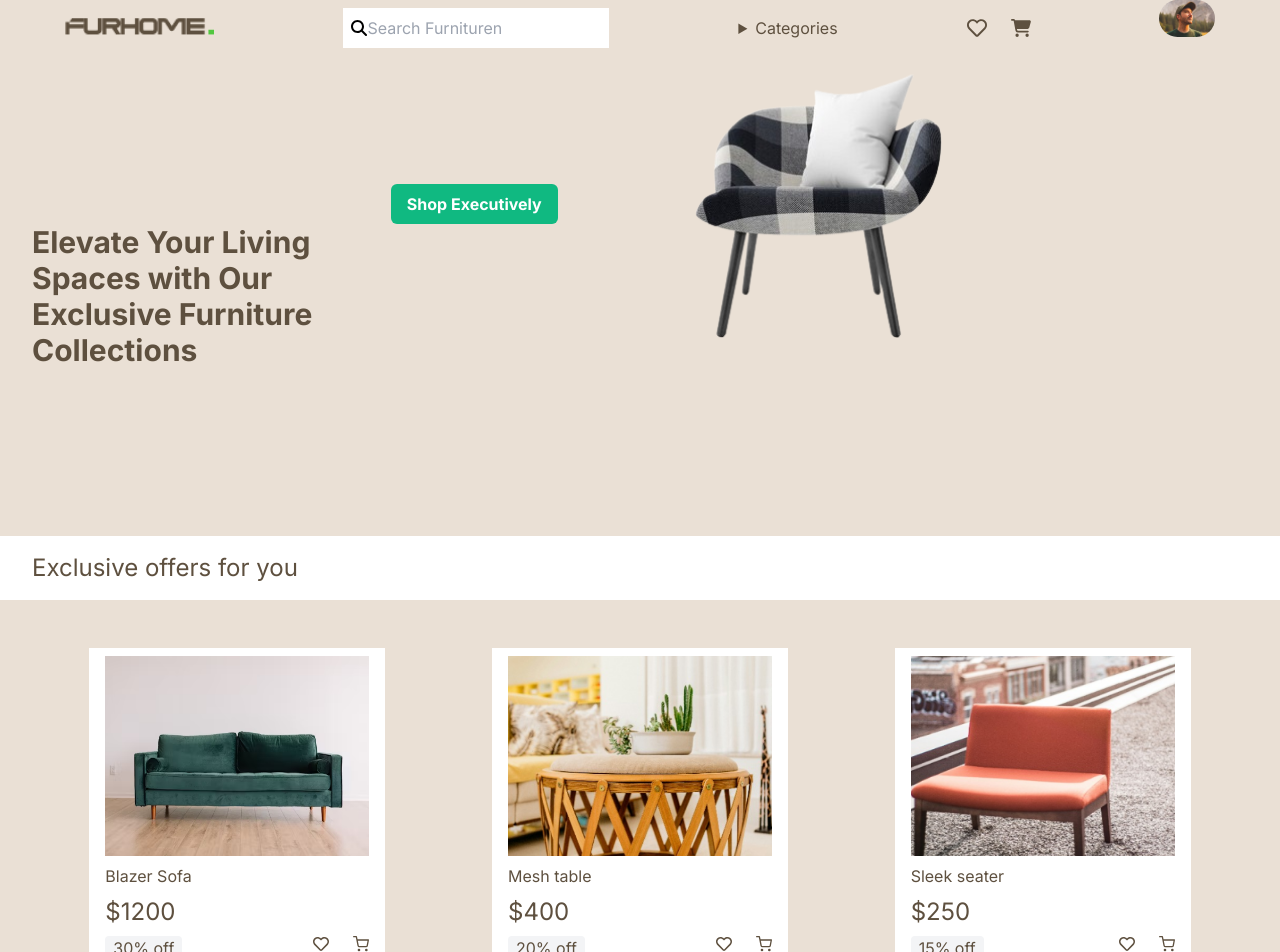
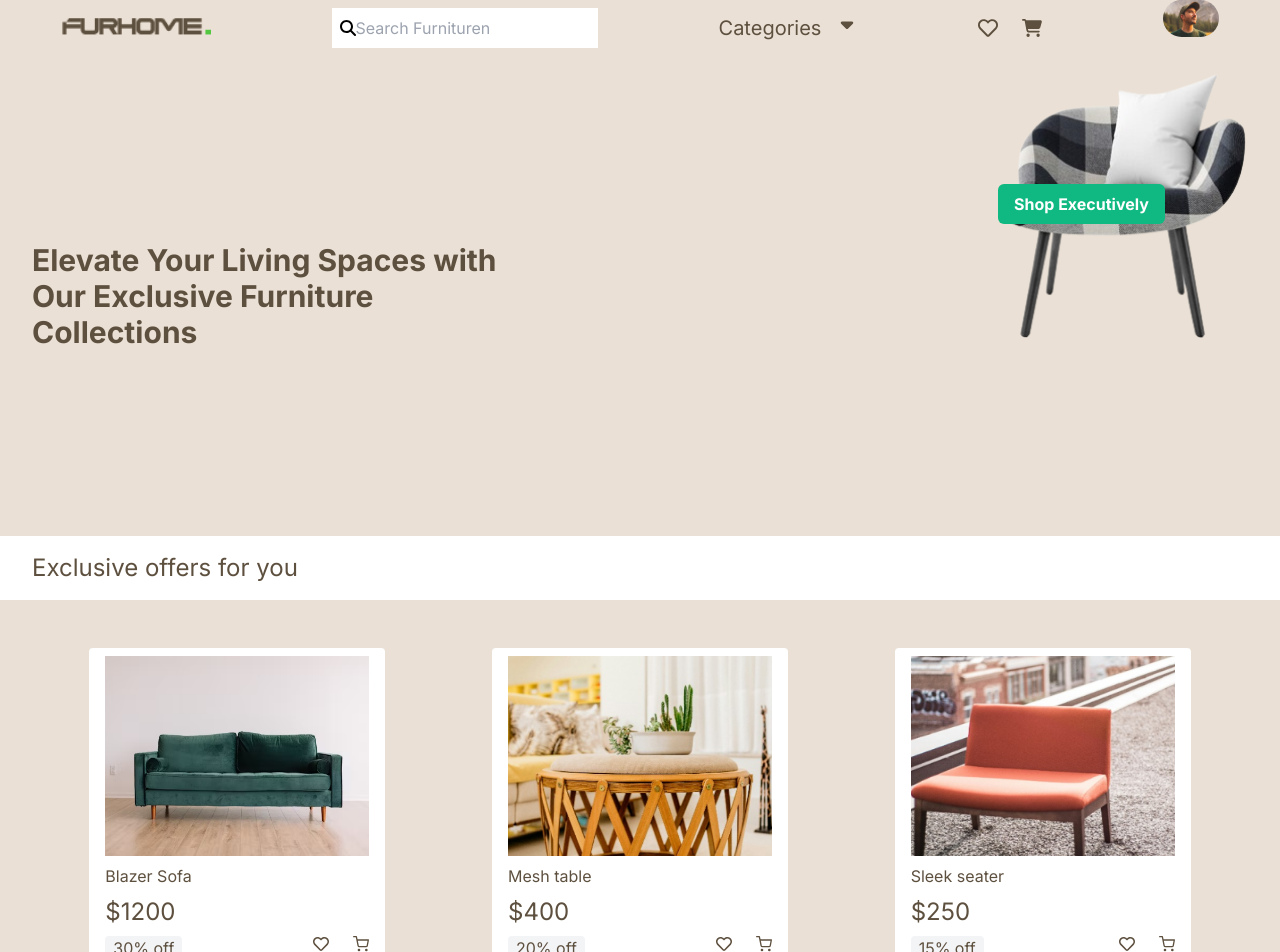
Before and after one commit to MuthoniMN/hng-frontend-2, a Next.js app: page / in a window 1280 px wide. Shown: the top 952 px of the page. Built offline with nearby package versions, Linux system fonts and the light colour scheme.

Commit message:
Refact: styling changes

```diff
--- a/src/components/CartSummary.js
+++ b/src/components/CartSummary.js
@@ -5,7 +5,7 @@ import {useRouter} from "next/navigation"
 const CartSummary = () => {
   const router = useRouter()
   return (
-    <div className="flex flex-col gap-4 py-4 px-2 w-full md:w-3/4 bg-white">
+    <div className="flex flex-col gap-4 py-4 px-2 w-full md:w-3/4 rounded bg-white">
     <div className="flex justify-between">
     <h4 className="text-xl">Summary</h4>
       <p>2 × 1</p>
--- a/src/components/CategoriesDropdown.js
+++ b/src/components/CategoriesDropdown.js
@@ -1,8 +1,10 @@
+import { FaCaretDown } from "react-icons/fa6";
 const CategoriesDropdown = () => {
     return (
-        <details className="hidden md:block">
-            <summary>Categories</summary>
-        </details>
+        <div className="hidden md:flex gap-4">
+            <h3 className="text-xl">Categories</h3>
+            <FaCaretDown className="text-xl" />
+        </div>
     )
 }
 
--- a/src/components/HeroHome.js
+++ b/src/components/HeroHome.js
@@ -4,8 +4,8 @@ const HeroHome = () => {
     return (
         <section className="flex flex-wrap md:flex-nowrap justify-center md:justify-between gap-4 py-4 px-8 items-center h-[100vh] md:h-[60vh]">
             <h1 className="font-bold text-3xl min-w-[300px] w-2/5">Elevate Your Living Spaces with Our Exclusive Furniture Collections</h1>
-            <div className="relative w-full h-full">            <Image src={"/imgs/hero-image.png"} alt="" width={250} height={250} className="mx-auto" />
-                <h2 className="bg-emerald-500 text-white width-[200px] px-4 py-2 absolute top-1/4 left-1/5 font-bold rounded-md">Shop Executively</h2>
+            <div className="relative w-[250px] h-full">            <Image src={"/imgs/hero-image.png"} alt="" width={250} height={250} className="mx-auto" />
+                <h2 className="bg-emerald-500 text-white width-[200px] px-4 py-2 absolute top-1/4 left-1/5 font-bold rounded-md box-shadow-md">Shop Executively</h2>
             </div>
         </section>
     )
--- a/src/components/Navbar.js
+++ b/src/components/Navbar.js
@@ -8,7 +8,7 @@ import { useRouter } from "next/navigation";
 const NavBar = () => {
     const router = useRouter();
     return (
-        <nav className="flex justify-around items-center">
+        <nav className="flex justify-around items-center box-shadow-bottom-md">
             <Image src={'/imgs/logo.png'} alt="Furhome E-commerce Store" width={150} height={75} />
             <SearchBar />
             <CategoriesDropdown />
--- a/src/components/PaymentOptions.js
+++ b/src/components/PaymentOptions.js
@@ -2,7 +2,7 @@ import { FaCcVisa, FaCcMastercard, FaPaypal } from "react-icons/fa6";
 
 const PaymentOptions = () => {
   return (
-    <div className="flex flex-col gap-4 bg-white px-4 py-2">
+    <div className="flex flex-col gap-4 bg-white px-4 py-2 rounded">
       <h1 className="text-2xl">Pay With</h1>
       <div className="flex md:flex-col lg:flex-row gap-4 justify-center">
         <FaCcVisa className="text-3xl" />
--- a/src/components/ProductCard.js
+++ b/src/components/ProductCard.js
@@ -4,7 +4,7 @@ import { FaRegHeart } from "react-icons/fa"
 
 const ProductCard = ( { product } ) => {
     return (
-        <div className="bg-white py-2 px-4 w-[45%] md:w-1/4 space-y-2">
+        <div className="bg-white py-2 px-4 w-[45%] md:w-1/4 space-y-2 rounded">
             <div className="w-full h-[200px] p-0 m-0">
                 <Image src={product.picture} alt={product.title} width={150} height={150} className="w-full h-full" />
             </div>
```
